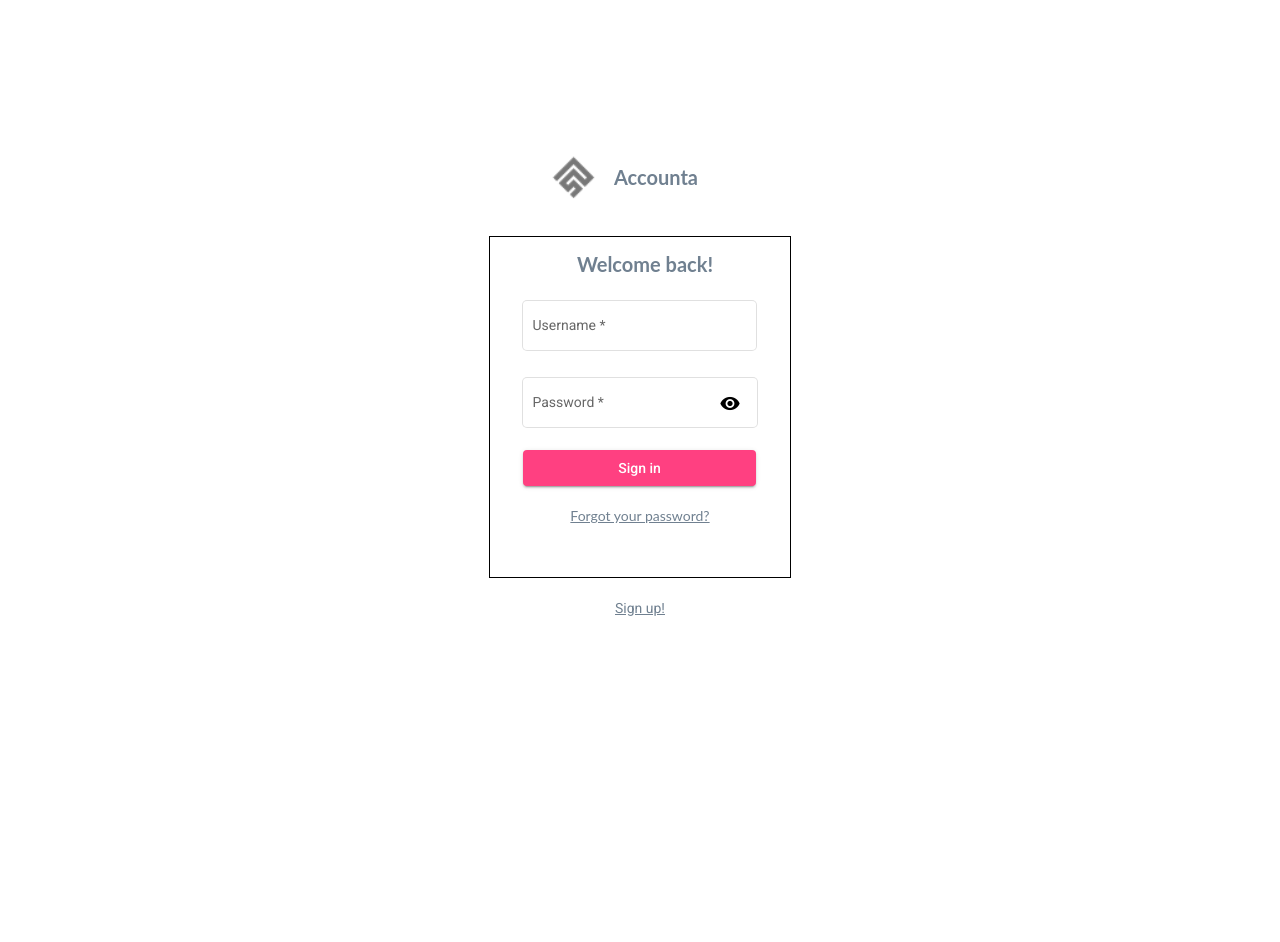
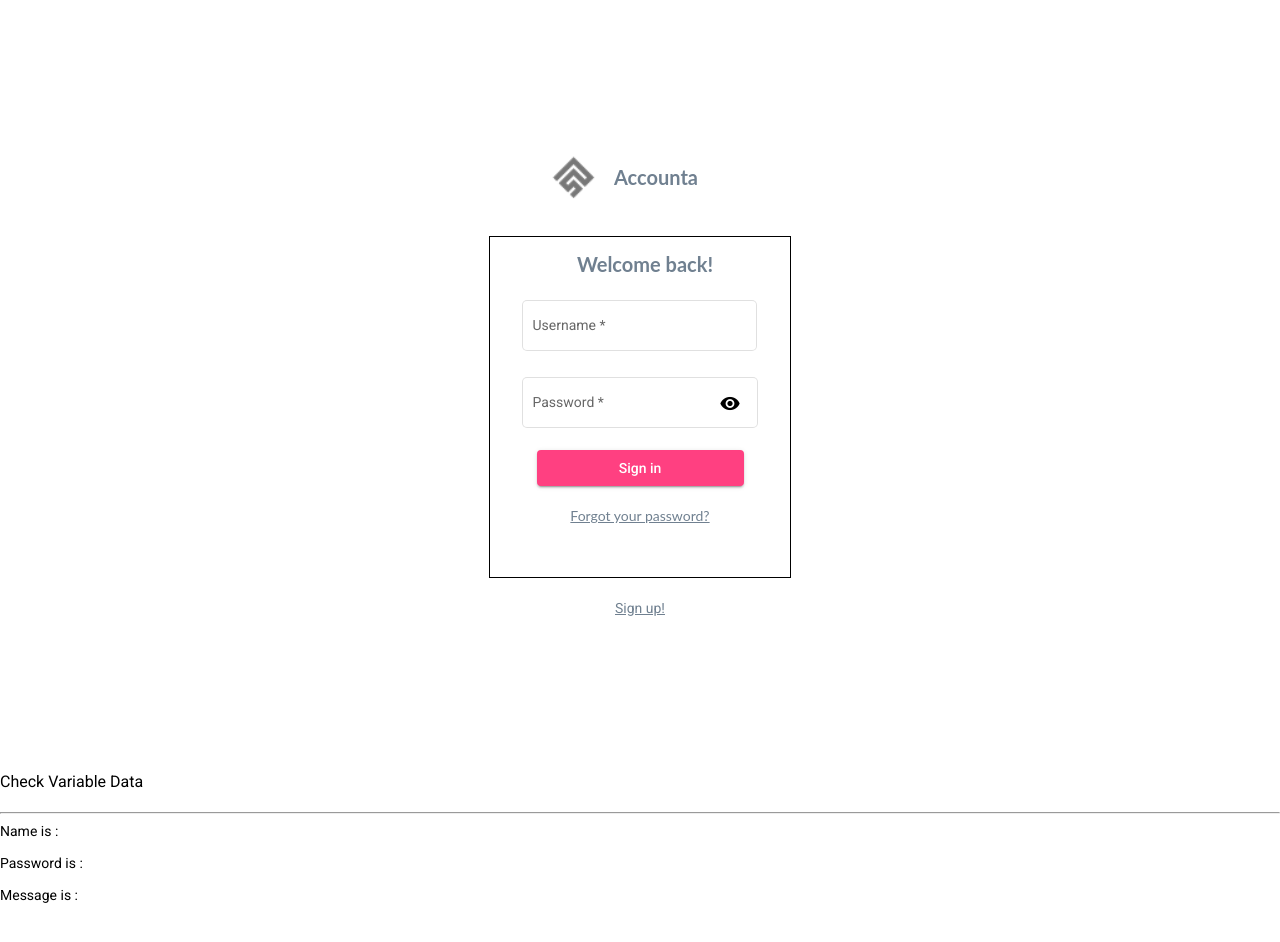
Before and after one commit to GiaTue39/firstRealProject, an Angular app: page / in a window 1280 px wide. Shown: the top 942 px of the page. Built offline with nearby package versions, Linux system fonts and the light colour scheme.

Commit message:
Test login function

```diff
--- a/src/app/sign-in-page/sign-in-page.component.css
+++ b/src/app/sign-in-page/sign-in-page.component.css
@@ -5,7 +5,7 @@
     margin-bottom: 20px;
     margin-left: -40px;
 }
-.container-p{
+.login{
     display: flex;
     align-items: center;
     flex-direction: column;
--- a/src/app/sign-in-page/sign-in-page.component.html
+++ b/src/app/sign-in-page/sign-in-page.component.html
@@ -1,5 +1,5 @@
 
-<div class="container-p">
+<div class="login">
     <div class="header">
       <div class="img"> <img src="/assets/img/logo.PNG" ></div>
       <div class="h1"> <h1> <b>Accounta</b>  </h1></div>
@@ -10,9 +10,9 @@
 
           <mat-form-field appearance="outline" class="email">
             <mat-label>Username</mat-label>
-            <input matInput
+            <input tabindex="1" matInput
                type="text"
-               name="Username" required
+               name="username" required
                #username="ngModel"
                [(ngModel)]="credential.username"
                placeholder="your@example.com">
@@ -26,10 +26,10 @@
 
           <mat-form-field appearance="outline">
             <mat-label>Password</mat-label>
-            <input matInput [type]="hide ? 'password' : 'text'" name="password" required
+            <input tabindex="2" matInput [type]="hide ? 'password' : 'text'" name="password" required
                       #password="ngModel"
                       [(ngModel)]="credential.password">
-            <button mat-icon-button matSuffix (click)="hide = !hide" [attr.aria-label]="'Hide password'" [attr.aria-pressed]="hide">
+            <button mat-icon-button matSuffix (click)="hide = !hide" >
             <mat-icon>{{hide ? 'visibility_off' : 'visibility'}}</mat-icon>
             </button>
             <mat-error *ngIf="password.errors">
@@ -39,12 +39,10 @@
             </mat-error>
           </mat-form-field>
 
+          <div class="example-button-row">
+            <button mat-raised-button color="accent"  type="submit">Sign in</button>
+          </div>
 
-        <section>
-            <div class="example-button-row">
-              <button mat-raised-button color="accent"  type="submit">Sign in</button>
-            </div>
-        </section>
         <footer>
           <a mat-raised href="https://www.google.com/" target="_blank">Forgot your password?</a>
         </footer>
@@ -52,4 +50,12 @@
     </div>
     <a class="signup" mat-raised href="https://www.google.com/" target="_blank">Sign up!</a>
 
+
+
 </div>
+
+<h3>Check Variable Data</h3>
+  <hr>
+  <p>Name is : {{credential.username }} </p>
+  <p>Password is : {{ credential.password }}</p>
+  <p>Message is : {{ message }}</p>
--- a/src/app/sign-in-page/sign-in-page.component.ts
+++ b/src/app/sign-in-page/sign-in-page.component.ts
@@ -1,6 +1,6 @@
 import { Component, OnInit } from '@angular/core';
-import {FormControl, Validators} from '@angular/forms';
 import { NgForm } from "@angular/forms";
+
 import { Credential } from "../credential";
 
 @Component({
@@ -9,11 +9,12 @@ import { Credential } from "../credential";
   styleUrls: ['./sign-in-page.component.css']
 })
 export class SignInPageComponent implements OnInit {
-  hide:any;
+  hide: boolean;
   credential: Credential = {
-    username: "",
-    password: ""
+    username: '',
+    password: '',
   };
+  message: string = '';
 
   constructor() { }
 
@@ -22,23 +23,18 @@ export class SignInPageComponent implements OnInit {
 
   onSubmit(form: NgForm): void {
     if (form.invalid) {
+      console.log('invalid');
       return;
     }
+
+    console.log(form.controls);
+
+    if(this.credential.username === 'kimtruc' && this.credential.password === '123456') {
+      this.message = 'Login successful!';
+    }
   }
-
-  // email = new FormControl('', [Validators.required, Validators.email]);
-
-  // getErrorMessage() {
-  //   if (this.email.hasError('required')) {
-  //     return 'You must enter a value';
-  //   }
-
-  //   return this.email.hasError('email') ? 'Not a valid email' : '';
 
 
 
 
-  // }
-
-
 }
```
